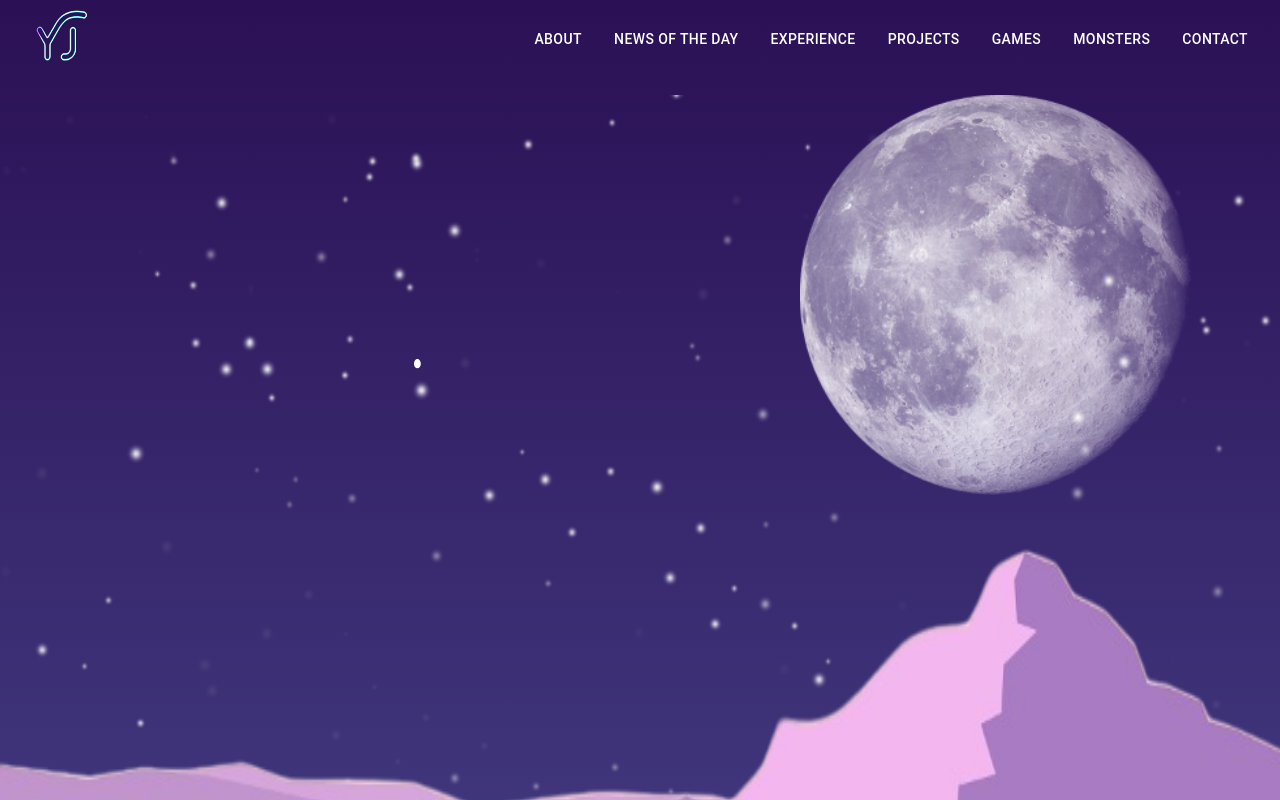
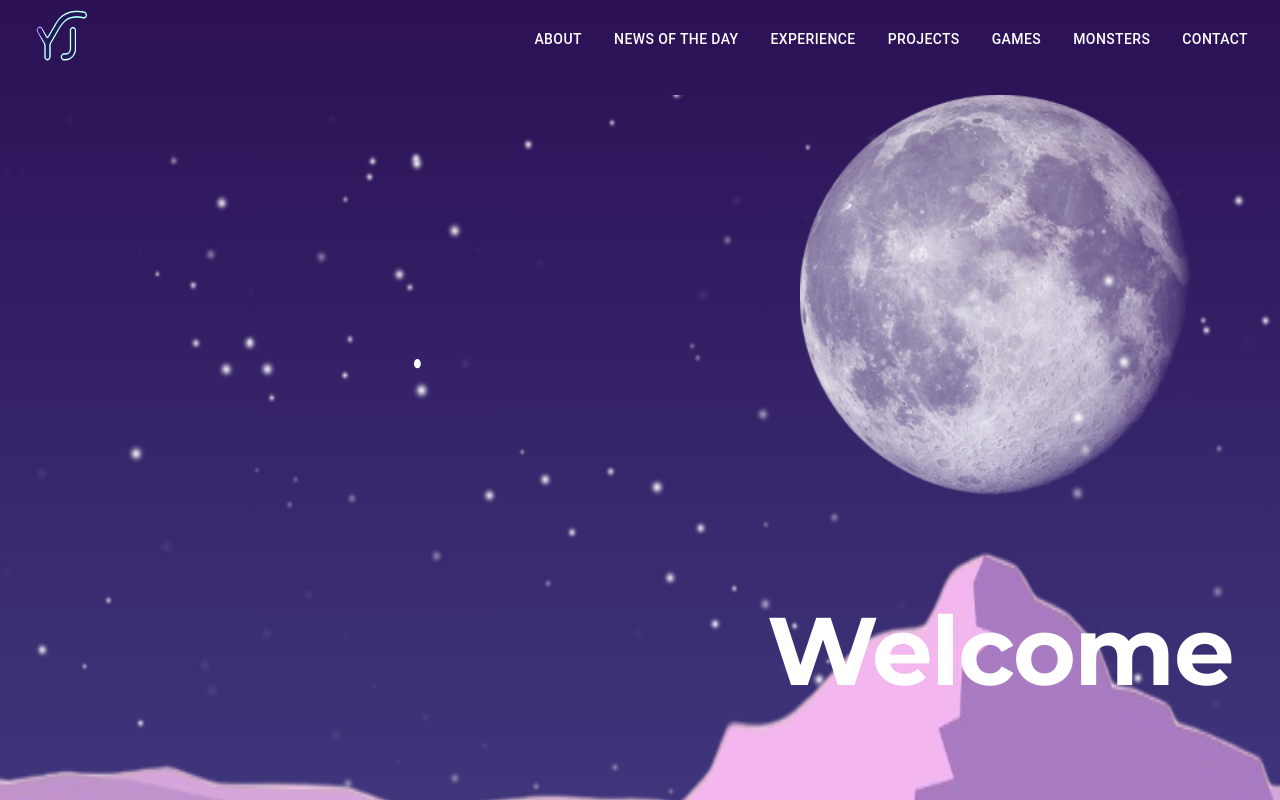
Before and after one commit to yeoyujie/developer-portfolio, a Next.js app: page / in a window 1280 px wide. Shown: the top 800 px of the page. Built offline with nearby package versions, Linux system fonts and the light colour scheme.

Commit message:
Removed conflicting css code

```diff
--- a/src/app/page.module.css
+++ b/src/app/page.module.css
@@ -17,7 +17,6 @@
   padding-bottom: 10px;
   font-family: var(--font-family);
 }
-
 
 /* Preset elements */
 .main {
@@ -119,7 +118,7 @@
 
 .center::before,
 .center::after {
-  content: '';
+  content: "";
   left: 50%;
   position: absolute;
   filter: blur(45px);
@@ -232,10 +231,6 @@
 }
 
 @media (prefers-color-scheme: dark) {
-  .vercelLogo {
-    filter: invert(1);
-  }
-
   .logo {
     filter: invert(1) drop-shadow(0 0 0.3rem #ffffff70);
   }
--- a/src/app/page.tsx
+++ b/src/app/page.tsx
@@ -17,7 +17,7 @@ export default function Home() {
             discover the secrets of my magical craft.
           </p>
           <Link href="/about-me">
-            <SparkleButton text={"Enter if you dare!"}/>
+            <SparkleButton text={"Enter if you dare!"} />
           </Link>
         </section>
       </main>
--- a/src/components/SparkleButton/component.css
+++ b/src/components/SparkleButton/component.css
@@ -28,7 +28,7 @@
   font-weight: 500;
   border: 0;
   cursor: pointer;
-  padding: 1em 3.0em;
+  padding: 1em 3em;
   margin-top: 50px;
   display: flex;
   align-items: center;
@@ -231,19 +231,6 @@ svg {
   }
 }
 
-.text {
-  translate: 2% -6%;
-  letter-spacing: 0.01ch;
-  background: linear-gradient(
-    90deg,
-    hsl(0 0% calc((var(--active) * 100%) + 65%)),
-    hsl(0 0% calc((var(--active) * 100%) + 26%))
-  );
-  -webkit-background-clip: text;
-  color: transparent;
-  transition: background var(--transition);
-}
-
 .sparkle-button svg {
   inline-size: 1.25em;
   translate: -160% -20%;
--- a/src/components/WelcomeSection/component.css
+++ b/src/components/WelcomeSection/component.css
@@ -56,3 +56,7 @@
   left: 50%;
   transform: translateX(-50%);
 }
+
+.text:hover {
+  text-shadow: 0 0 100px white;
+}
```
Also changed, not shown: src/assets/mountains.png.
